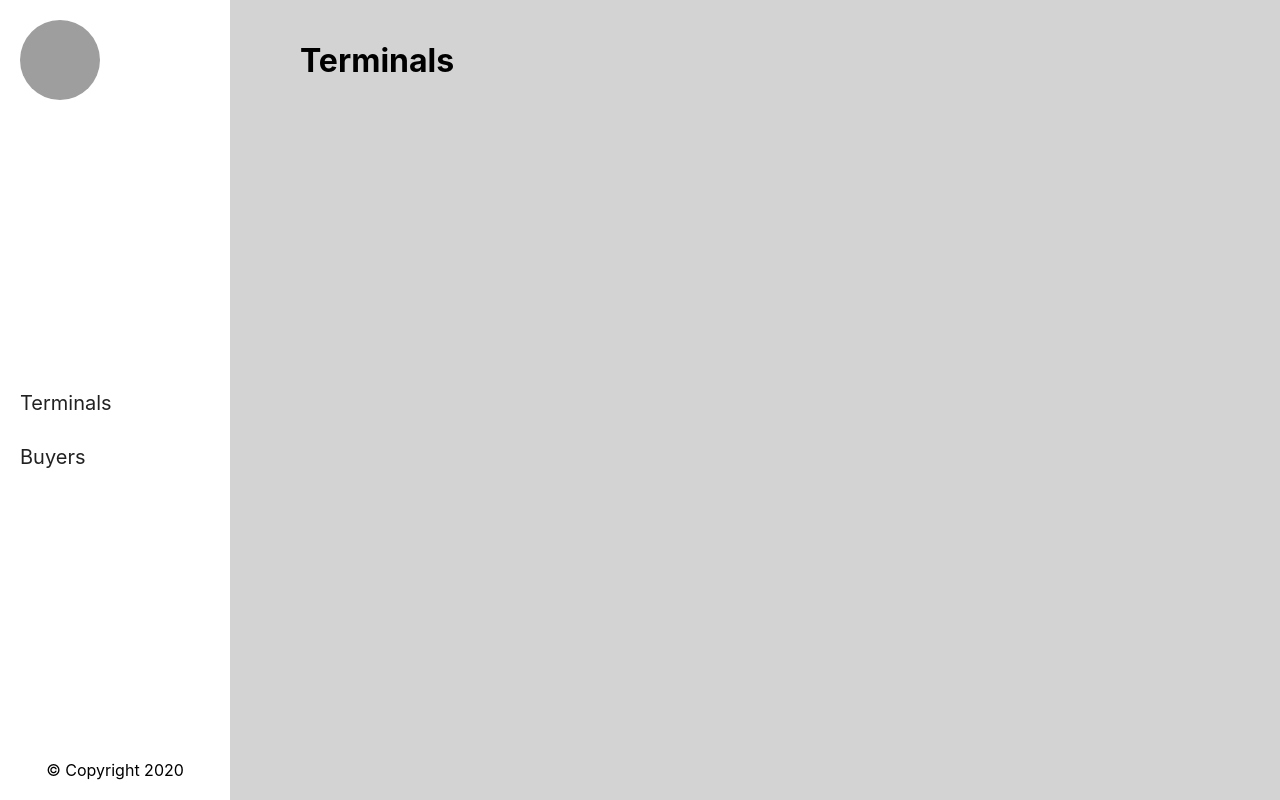
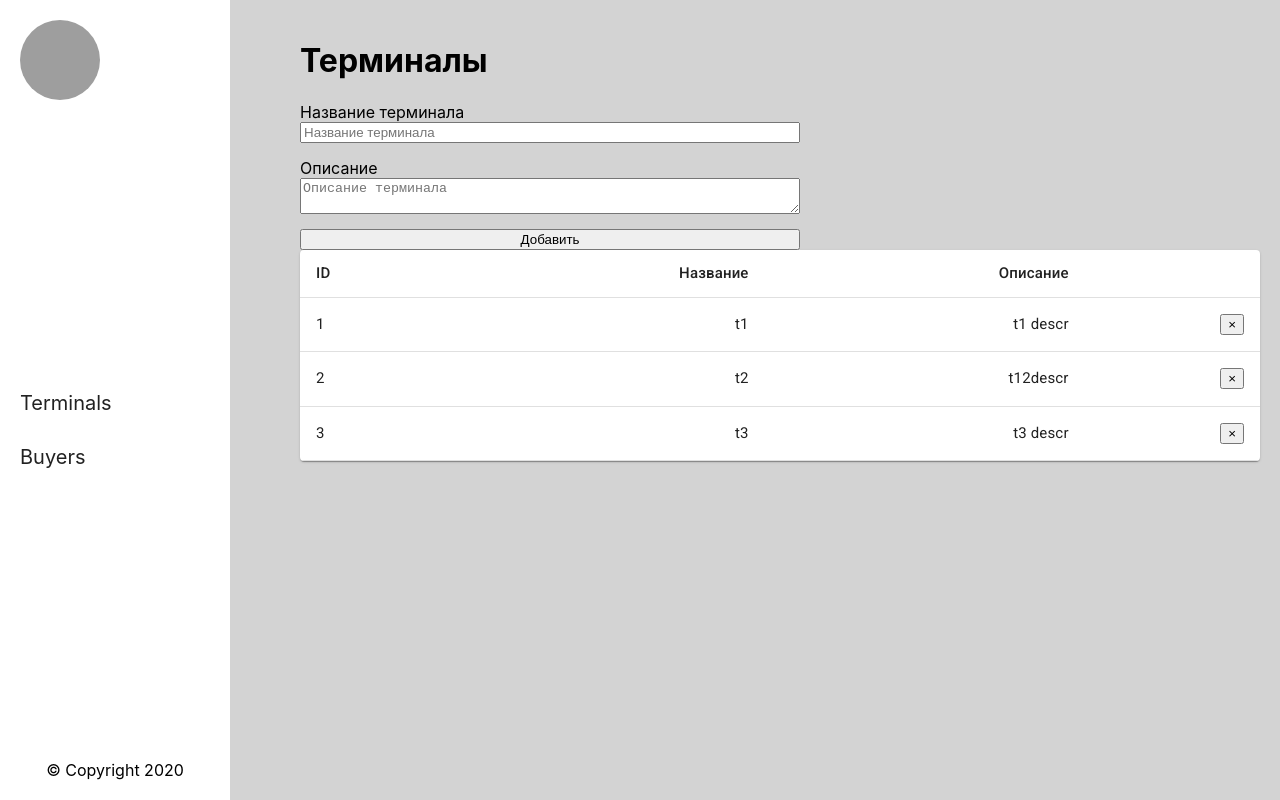
Before and after one commit to mefistodevelop/react-task, a React (Create React App) app: page /terminals in a window 1280 px wide. Built offline with nearby package versions, Linux system fonts and the light colour scheme; grey boxes are pictures that could not be loaded.

Commit message:
feat: add Terminals page
layout and basic styles
basic functionality
needs to add context and styles

```diff
--- a/src/App.js
+++ b/src/App.js
@@ -3,31 +3,32 @@ import './App.scss';
 import { Route, Switch } from 'react-router-dom';
 import { Sidebar } from './components/Sidebar/Sidebar';
 import { Hamburger } from './components/common/Hamburger/Hamburger';
+import { Terminals } from './pages/Terminals/Terminals';
 
 function App() {
-  const [isVisible, setIsVisible] = useState(false);
-  const modificator = isVisible ? 'App__sidebar-wrapper_visible' : '';
+  const [isSidebarVisible, setIsVisible] = useState(false);
+  const modificator = isSidebarVisible ? 'App__sidebar-wrapper_visible' : '';
 
   const toggleVisibility = () => {
-    setIsVisible(!isVisible);
+    setIsVisible(!isSidebarVisible);
   };
 
   return (
     <div className="App">
-
       <div className={`App__sidebar-wrapper ${modificator}`}>
         <div className={`App__sidebar`}>
           <Sidebar />
         </div>
         <Hamburger toggleVisibility={toggleVisibility} />
       </div>
-      <div className="App__content">
+
+      <main className="App__content">
         <Switch>
-          <Route path="/terminals" render={() => <h1>Terminals</h1>} />
+          <Route path="/terminals" render={() => <Terminals />} />
           <Route exact path="/buyers/" render={() => <h1>Buyers</h1>} />
           <Route path="/buyers/:id" render={() => <h1>concrete buyer</h1>} />
         </Switch>
-      </div>
+      </main>
     </div>
   );
 }
--- /dev/null
+++ b/src/pages/Terminals/Terminals.jsx
@@ -0,0 +1,65 @@
+import React, { useState } from 'react';
+import './Terminals.scss';
+import { TerminalsTable } from './TerminalsTable';
+let terminalsData = [
+  { id: 1, name: 't1', description: 't1 descr' },
+  { id: 2, name: 't2', description: 't12descr' },
+  { id: 3, name: 't3', description: 't3 descr' },
+];
+window.terminals = terminalsData;
+export function Terminals() {
+  const [name, setName] = useState('');
+  const [description, setDescription] = useState('');
+
+  const onSubmit = (e) => {
+    e.preventDefault();
+    if (name.trim() || description.trim()) {
+      const newTerminal = { name, description, id: terminalsData.length + 1 };
+      terminalsData.push(newTerminal);
+      setName('');
+      setDescription('');
+    }
+  };
+
+  return (
+    <div className="terminals">
+      <h1 className="terminals__title">Терминалы</h1>
+      <form className="terminals__form" onSubmit={onSubmit}>
+        <label className="terminals__label">
+          Название терминала
+          <input
+            type="text"
+            className="terminals__field"
+            placeholder="Название терминала"
+            value={name}
+            onChange={(e) => {
+              const value = e.target.value;
+              setName(value);
+            }}
+          />
+        </label>
+
+        <label className="terminals__label">
+          Описание
+          <textarea
+            type="text"
+            className="terminals__field"
+            placeholder="Описание терминала"
+            value={description}
+            onChange={(e) => {
+              const value = e.target.value;
+              setDescription(value);
+            }}
+          />
+        </label>
+        <button className="terminals__button" type="submit">
+          Добавить
+        </button>
+      </form>
+
+      <div className="terminals__table">
+        <TerminalsTable data={terminalsData} />
+      </div>
+    </div>
+  );
+}
--- /dev/null
+++ b/src/pages/Terminals/Terminals.scss
@@ -0,0 +1,13 @@
+.terminals {
+  &__form {
+    display: flex;
+    flex-direction: column;
+    max-width: 50rem;
+  }
+
+  &__label {
+    display: flex;
+    flex-direction: column;
+    margin-bottom: 1.5rem;
+  }
+}
--- /dev/null
+++ b/src/pages/Terminals/TerminalsTable.jsx
@@ -0,0 +1,65 @@
+import React from 'react';
+import { makeStyles } from '@material-ui/core/styles';
+import Table from '@material-ui/core/Table';
+import TableBody from '@material-ui/core/TableBody';
+import TableCell from '@material-ui/core/TableCell';
+import TableContainer from '@material-ui/core/TableContainer';
+import TableHead from '@material-ui/core/TableHead';
+import TableRow from '@material-ui/core/TableRow';
+import Paper from '@material-ui/core/Paper';
+
+const useStyles = makeStyles({
+  cell: {
+    fontSize: 15,
+  },
+});
+
+export function TerminalsTable({ data }) {
+  const rows = data;
+
+  const classes = useStyles();
+
+  return (
+    <TableContainer component={Paper}>
+      <Table aria-label="simple table">
+        <TableHead>
+          <TableRow>
+            <TableCell className={classes.cell}>ID</TableCell>
+            <TableCell className={classes.cell} align="right">
+              Название
+            </TableCell>
+            <TableCell className={classes.cell} align="right">
+              Описание
+            </TableCell>
+            <TableCell className={classes.cell} align="right"></TableCell>
+          </TableRow>
+        </TableHead>
+        <TableBody>
+          {rows.map((row) => (
+            <TableRow key={row.id}>
+              <TableCell className={classes.cell} component="th" scope="row">
+                {row.id}
+              </TableCell>
+              <TableCell className={classes.cell} align="right">
+                {row.name}
+              </TableCell>
+              <TableCell className={classes.cell} align="right">
+                {row.description}
+              </TableCell>
+              <TableCell className={classes.cell} align="right">
+                <button
+                  className="table__button"
+                  onClick={() => {
+                    alert(row.id);
+                  }}
+                >
+                  &times;
+                </button>
+              </TableCell>
+            </TableRow>
+          ))}
+        </TableBody>
+      </Table>
+    </TableContainer>
+  );
+}
```
